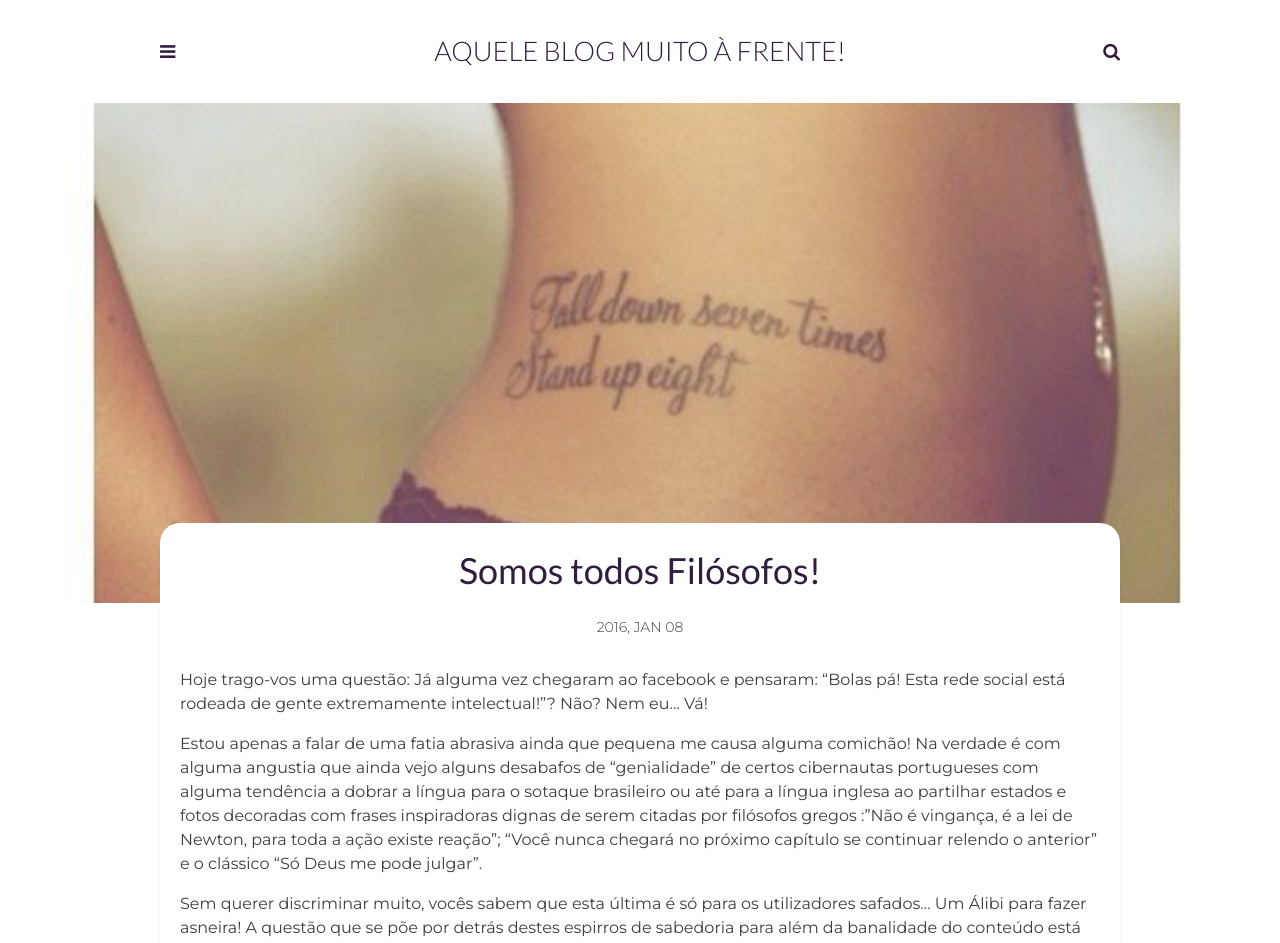
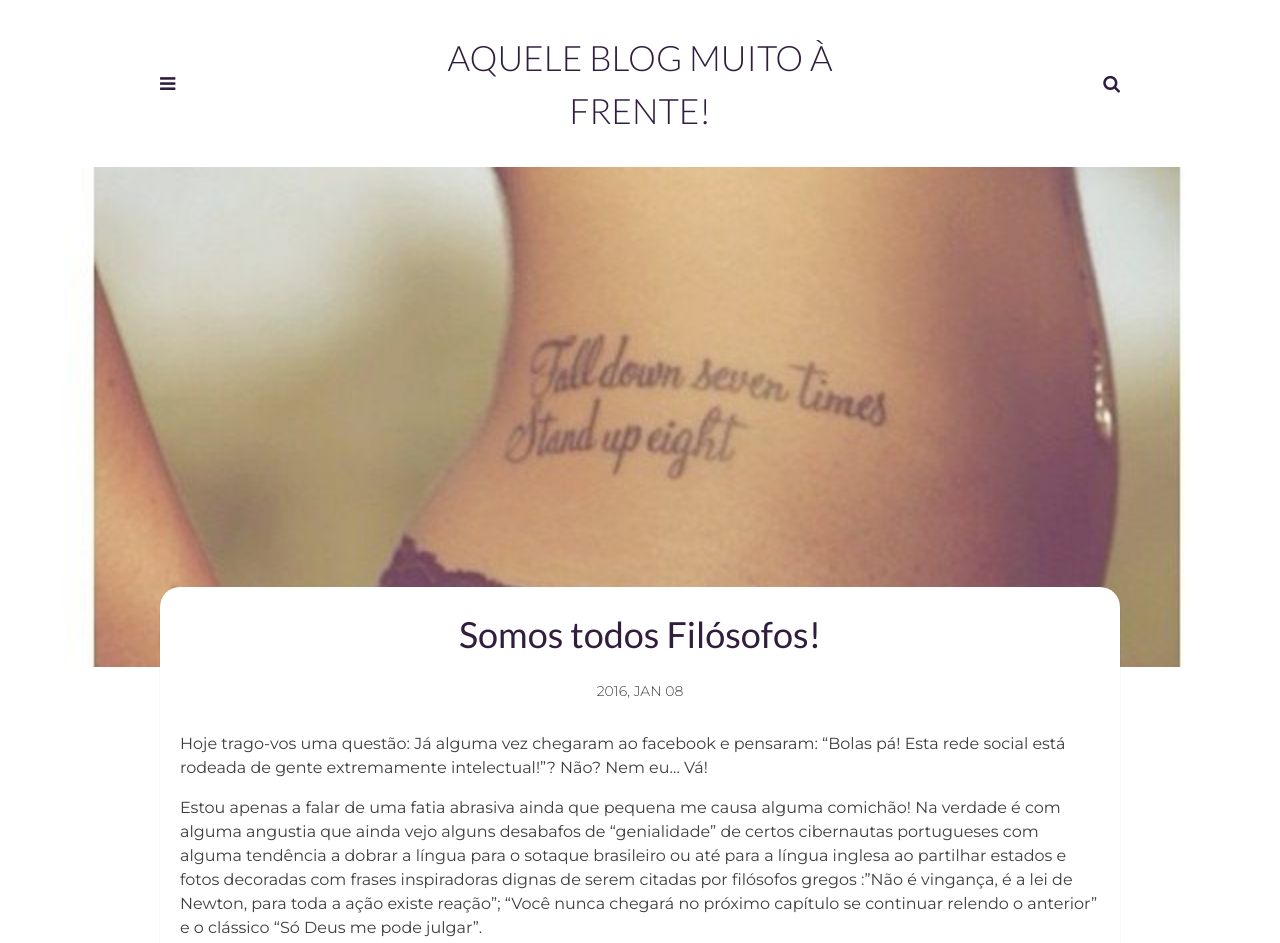
Before and after one commit to xicon73/humbertovaz.github.io, a Jekyll site: the page built from _posts/2016-01-08-somos-todos-filosofos.html, in a window 1280 px wide. Shown: the top 943 px of the page. Built offline with Jekyll 4.4.1, drawn with Linux system fonts in a browser that asks for light colours.

Commit message:
Adjusted CSS for the main logo, added a proper README.md and corrected the author-box.html

```diff
--- a/_includes/author-box.html
+++ b/_includes/author-box.html
@@ -12,7 +12,7 @@
       {% if site.phone %}
         <li class="phone"><a href="tel:{{site.phone}}"><i class="fa fa-phone"></i></a></li>
       {% else %}
-        <li class="phone"><a href="tel:+351919630553"><i class="fa fa-phone" aria-hidden="true"></i></a></li>
+        <li class="phone"><a href="tel: "><i class="fa fa-phone" aria-hidden="true"></i></a></li>
       {% endif %}
       {% if site.website %}
         <li class="website"><a href="http://{{site.website}}" target="_blank"><i class="fa fa-globe"></i></a></li>
--- a/_pages/about.html
+++ b/_pages/about.html
@@ -22,13 +22,13 @@ permalink: /about/
       {% if site.phone %}
         <li class="phone"><a href="tel:{{site.phone}}"><i class="fa fa-phone"></i></a></li>
       {% else %}
-        <li class="phone"><a href="tel:+351919630553"><i class="fa fa-phone" aria-hidden="true"></i></a></li>
+        <li class="phone"><a href="tel:"><i class="fa fa-phone" aria-hidden="true"></i></a></li>
       {% endif %}
 
       {% if site.website %}
         <li class="website"><a href="http://{{site.website}}" target="_blank"><i class="fa fa-globe"></i></a></li>
       {% else %}
-        <li class="website"><a href="https://artemsheludko.github.io" target="_blank"><i class="fa fa-globe" aria-hidden="true"></i></a></li>
+        <li class="website"><a href="" target="_blank"><i class="fa fa-globe" aria-hidden="true"></i></a></li>
       {% endif %}
 
       {% if site.github %}
--- a/assets/css/main.css
+++ b/assets/css/main.css
@@ -919,8 +919,8 @@ pre code {
 .main-header .logo a {
   text-decoration: none;
   text-transform: uppercase;
-  font-size: 27px;
-  font-weight: 300;
+  font-size: 35px;
+  font-weight: 200;
   color: #311e3e;
 }
 
```
Also changed, not shown: README.md.
